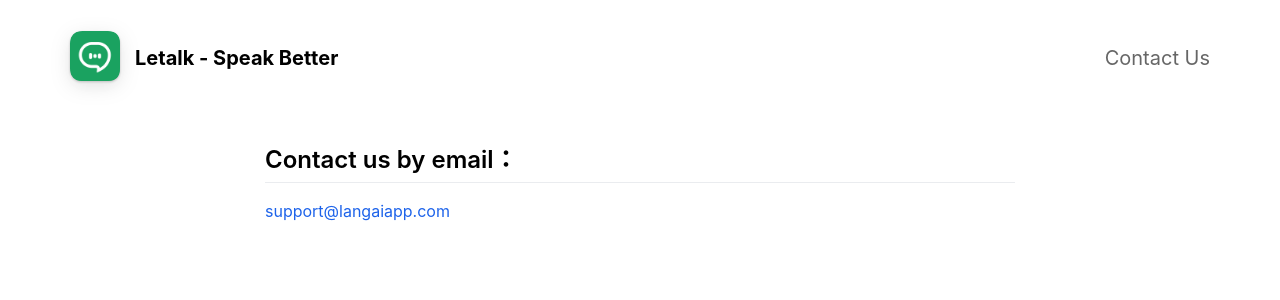
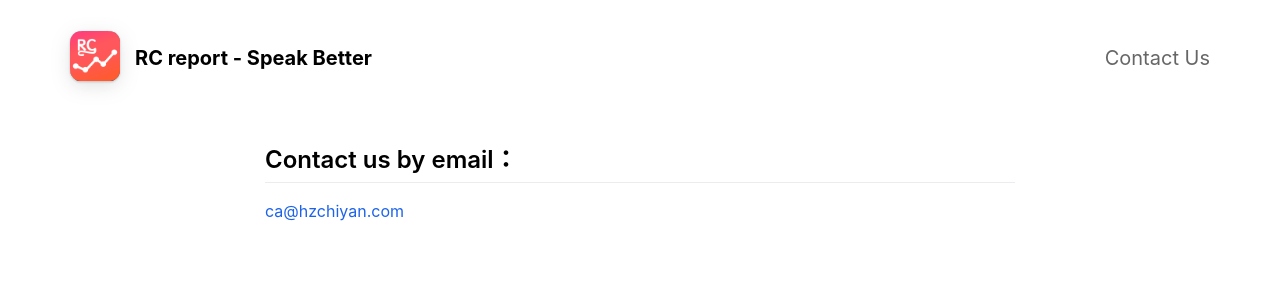
Before and after one commit to hzciyan/RCreport-website, a Jekyll site: the page built from _pages/support.md, in a window 1280 px wide. Shown: the top 300 px of the page. Built offline with Jekyll 4.4.1, drawn with Linux system fonts in a browser that asks for light colours; nearby versions of some CDN libraries.

Commit message:
修改 官网内容

```diff
--- a/_config.yml
+++ b/_config.yml
@@ -1,5 +1,5 @@
 #page title
-page_title                                : Letalk                          # Automatically populates with app name if not set and if iOS app ID is set. Otherwise enter manually.
+page_title                                : RC report                          # Automatically populates with app name if not set and if iOS app ID is set. Otherwise enter manually.
 
 # App Info
 ios_app_id                                : 6484508034                                # Required. Enter iOS app ID to automatically populate name, price and icons (e.g. 718043190).
@@ -11,7 +11,7 @@ presskit_download_link                    :
                                                                                       # Or upload your press kit file to assets and set path accordingly (e.g. "assets/your_press_kit.zip").
 
 app_icon                                  : assets/applogo.png                        # Automatically populates if not set and if iOS app ID is set.  Otherwise enter path to icon file manually.
-app_name                                  : Letalk - Speak Better            # Automatically populates if not set and if iOS app ID is set.  Otherwise enter manually.
+app_name                                  : RC report - Speak Better            # Automatically populates if not set and if iOS app ID is set.  Otherwise enter manually.
 app_price                                 :                                           # Automatically populates if not set and if iOS app ID is set.  Otherwise enter manually.
 app_description                           : Listen to Spoken Content Anytime, Anywhere, and Easily Overcome Language Barriers
 
@@ -22,8 +22,8 @@ enable_smart_app_banner                   : true
 # Information About Yourself
 your_name                                 : Lang AI,LLC
 your_link                                 :
-your_city                                 : US
-email_address                             : support@langaiapp.com
+your_city                                 :
+email_address                             : ca@hzchiyan.com
 facebook_username                         :
 instagram_username                        :
 twitter_username                          :
@@ -84,7 +84,7 @@ topbar_transparency                       : 0.8
 topbar_title_color                        : "#ffffff"
 
 cover_image                               : assets/headerimage.png                    # Replace with alternative image path or image URL.
-cover_overlay_color                       : "#202020"
+cover_overlay_color                       : "#4A68FF"
 cover_overlay_transparency                : 0.7
 
 device_color                              : black                                     # Set to: blue, black, yellow, coral or white.
```
Also changed, not shown: assets/applogo.png, assets/screenshot/1.png, assets/screenshot/2.png, assets/screenshot/3.png, assets/screenshot/4.png, 1 other file.
